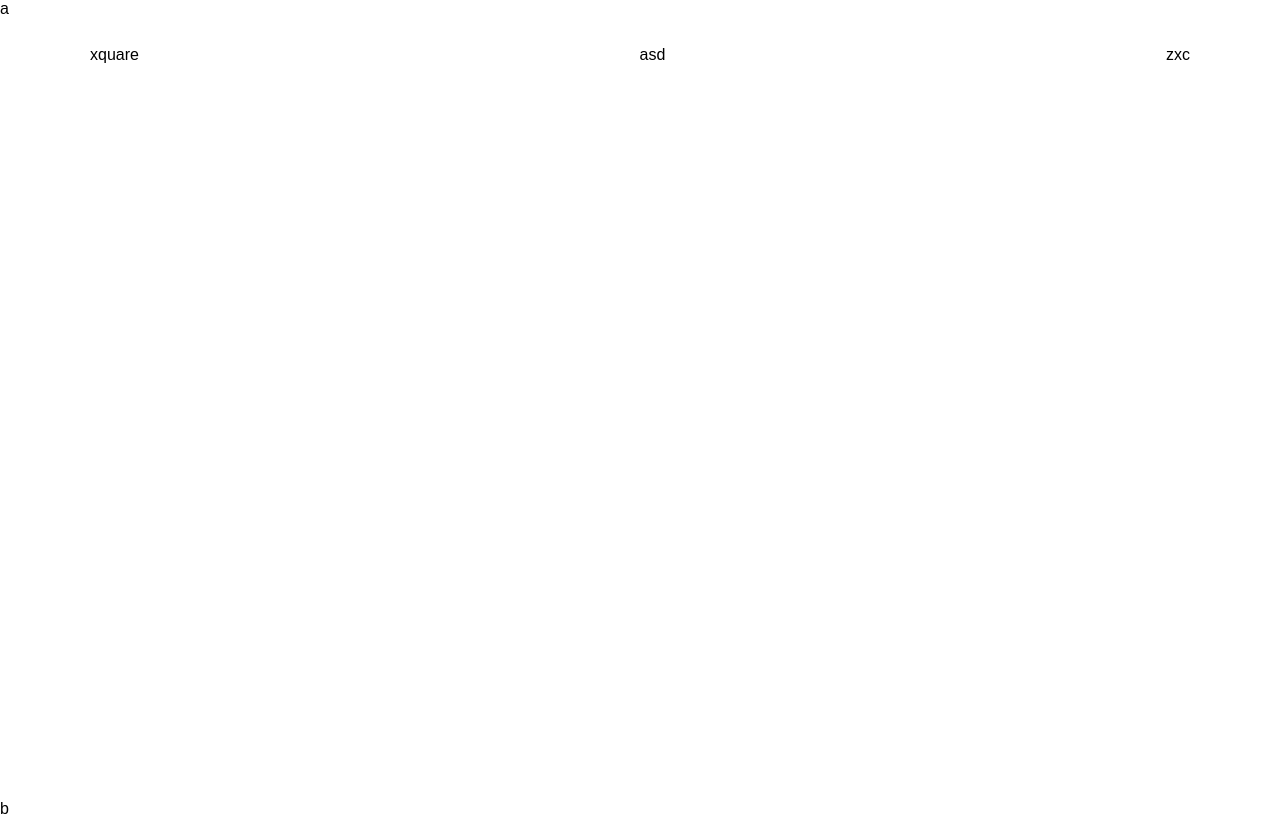
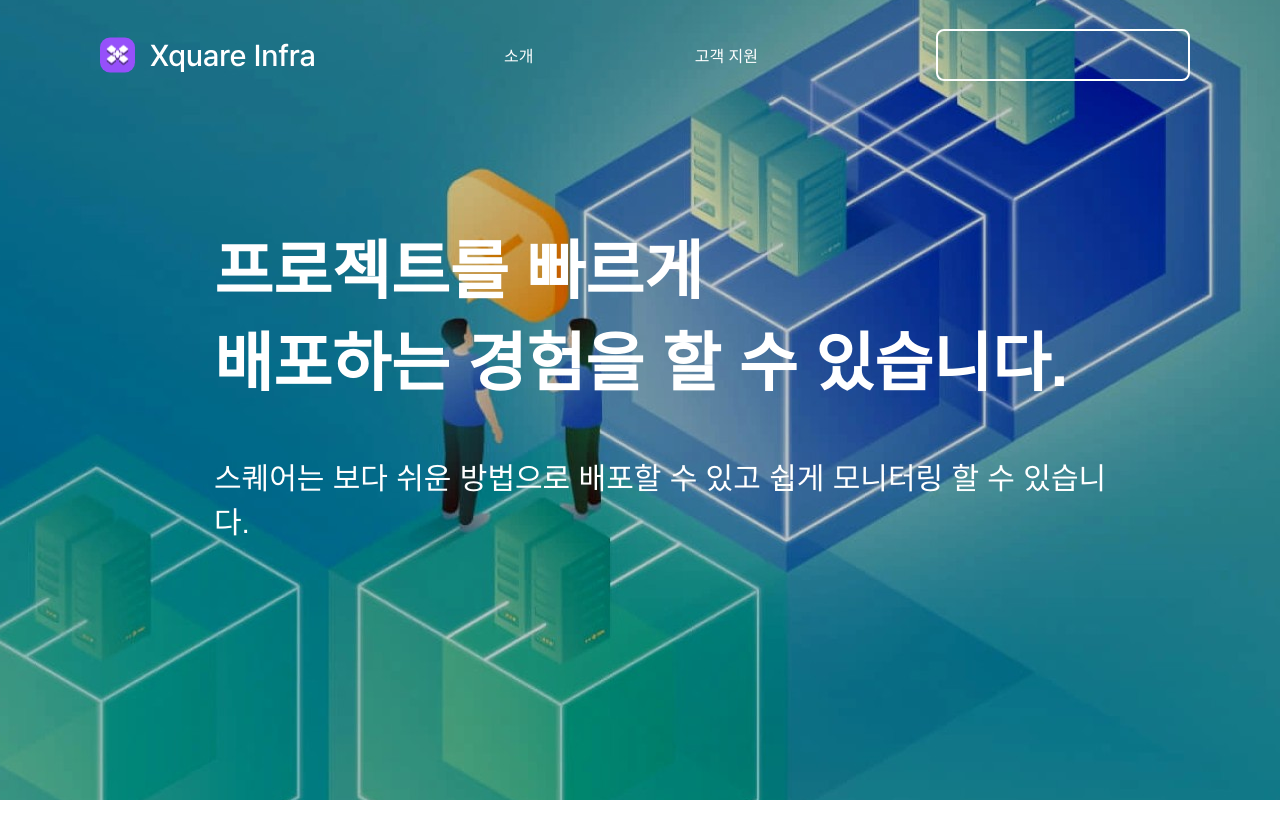
Before and after one commit to team-xquare/xquare-infra-frontend, a React app: page / in a window 1280 px wide. Shown: the top 816 px of the page. Built offline with nearby package versions, Linux system fonts and the light colour scheme; the HTML template or start-up script is replaced by a standard one; a web font is replaced by a local one.

Commit message:
feat :: scroll에 따른 header 임시

```diff
--- a/src/components/common/header/index.tsx
+++ b/src/components/common/header/index.tsx
@@ -1,19 +1,43 @@
 import { Outlet } from 'react-router-dom';
 import styled from '@emotion/styled';
+import LogoImg from '@/assets/Logo.svg';
+import { useEffect, useState } from 'react';
+
+// 0 408
 
 export const Header = () => {
+  const [scroll, setScroll] = useState<number>(0);
+
+  useEffect(() => {
+    const handleScroll = () => {
+      setScroll(window.pageYOffset || document.documentElement.scrollTop);
+    };
+
+    window.addEventListener('scroll', handleScroll);
+
+    return () => {
+      window.removeEventListener('scroll', handleScroll);
+    };
+  }, []);
+
   return (
     <>
-      <Wrapper>
-        xquare<div>asd</div>zxc
+      <Wrapper scroll={scroll}>
+        <img src={LogoImg} />
+        <div>
+          <span>소개</span>
+          <span>고객 지원</span>
+        </div>
+        <Button></Button>
       </Wrapper>
       <Outlet />
     </>
   );
 };
 
-const Wrapper = styled.div`
+const Wrapper = styled.div<{ scroll: number }>`
   position: fixed;
+  transition: 0.2s linear;
   top: 0;
   left: 0;
   width: 100%;
@@ -22,4 +46,19 @@ const Wrapper = styled.div`
   justify-content: space-between;
   padding: 0 90px 0 90px;
   align-items: center;
+  color: ${({ scroll }) => (scroll === 0 ? 'white' : scroll >= 408 ? 'rgba(0,0,0,0)' : 'black')};
+  background-color: ${({ scroll }) => (scroll === 0 ? 'rgba(0,0,0,0)' : scroll >= 408 ? 'rgba(0,0,0,0)' : 'white')};
+  z-index: 999;
+  > div {
+    width: 254px;
+    display: flex;
+    justify-content: space-between;
+  }
 `;
+
+const Button = styled.div`
+  width: 192px;
+  height: 52px;
+  border-radius: 8px;
+  border: 2px white solid;
+`;
--- a/src/pages/Main.tsx
+++ b/src/pages/Main.tsx
@@ -1,9 +1,20 @@
 import styled from '@emotion/styled';
+import MainImg from '@/assets/Main.svg';
 
 export const Main = () => {
   return (
     <Wrapper>
-      <Container>a</Container>
+      <Container>
+        <img src={MainImg} />
+        <FirstContainerBox>
+          <div>
+            프로젝트를 빠르게
+            <br />
+            배포하는 경험을 할 수 있습니다.
+          </div>
+          <div>스퀘어는 보다 쉬운 방법으로 배포할 수 있고 쉽게 모니터링 할 수 있습니다.</div>
+        </FirstContainerBox>
+      </Container>
       <Container>b</Container>
     </Wrapper>
   );
@@ -17,4 +28,28 @@ const Wrapper = styled.div`
 const Container = styled.div`
   width: 100%;
   height: 100vh;
+  display: flex;
+  justify-content: center;
+  align-items: center;
+  overflow: hidden;
+  position: relative;
 `;
+
+const FirstContainerBox = styled.div`
+  position: absolute;
+  top: 200px;
+  left: 214px;
+  width: 922px;
+  height: 690px;
+  color: white;
+  > div:nth-child(1) {
+    font-size: 64px;
+    font-weight: 800;
+    margin-top: 20px;
+  }
+  > div:nth-child(2) {
+    font-size: 30px;
+    font-weight: 500;
+    margin-top: 50px;
+  }
+`;
```
Also changed, not shown: src/assets/Logo.svg (added), src/assets/Main.svg (added).
